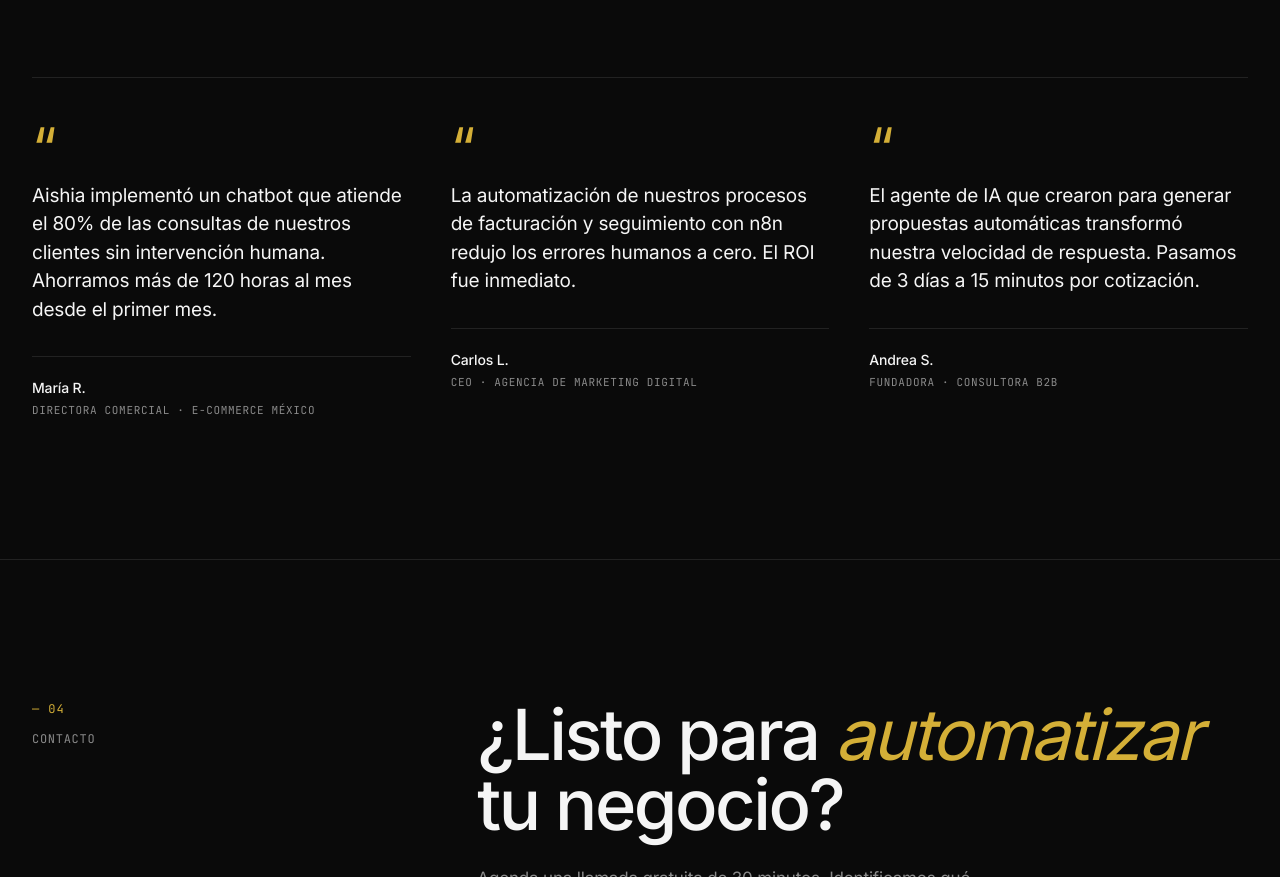
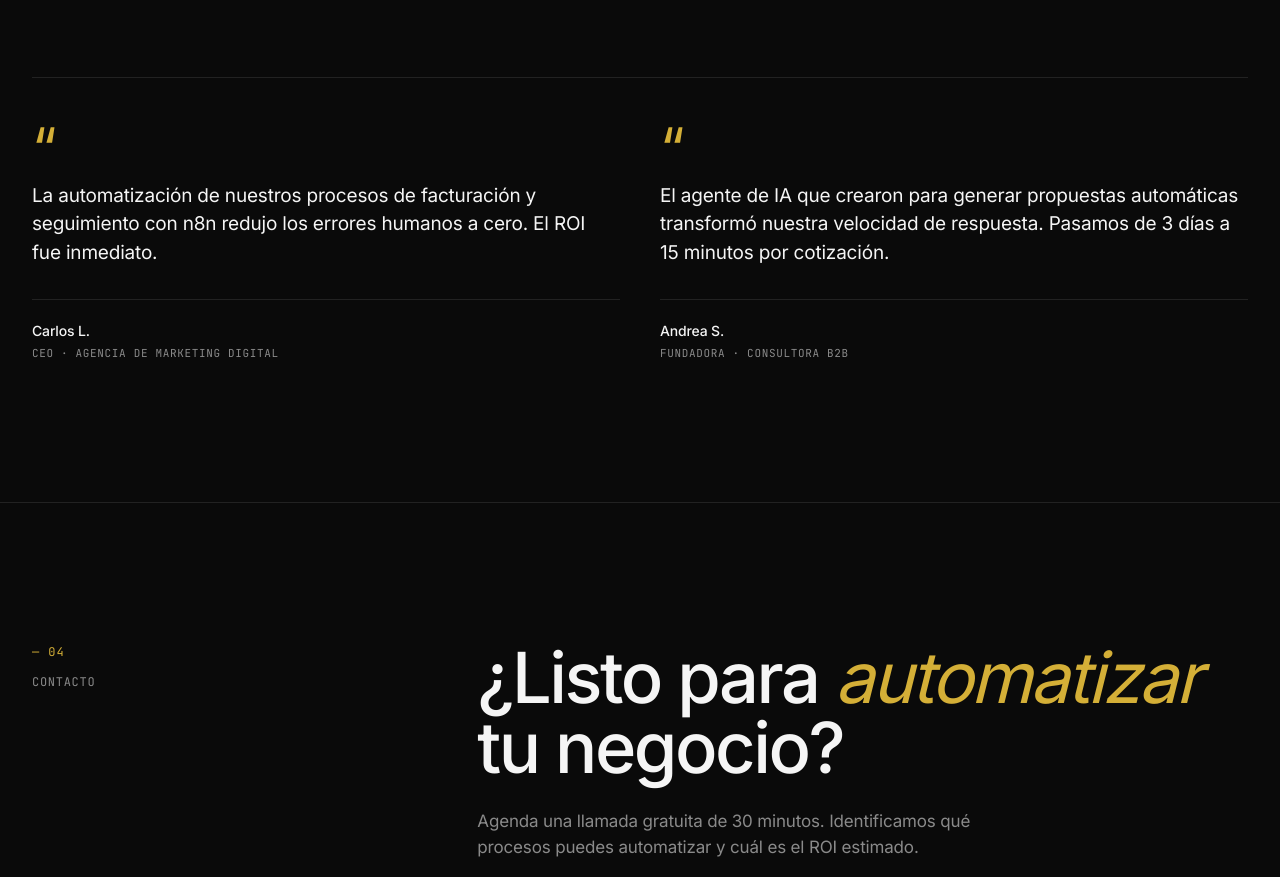
Before and after one commit to kevinrivm/aishia-website, a plain HTML site: page index.html in a window 1280 px wide. Shown: the part 3829-4706 px from the top of the page. Drawn offline with nearby package versions, Linux system fonts and the light colour scheme; animation ran at ten frames a second.

Commit message:
chore: quitar testimonio de relleno (María R.)
Co-Authored-By: Claude Opus 5 <noreply@anthropic.com>

```diff
--- a/css/styles.css
+++ b/css/styles.css
@@ -629,7 +629,7 @@ button { font: inherit; }
    ============================================= */
 .quotes {
   display: grid;
-  grid-template-columns: repeat(3, 1fr);
+  grid-template-columns: repeat(2, 1fr);
   gap: 40px;
   border-top: 1px solid var(--line);
   padding-top: 56px;
--- a/index.html
+++ b/index.html
@@ -224,14 +224,6 @@
 
       <div class="quotes">
         <article class="quote reveal">
-          <p class="quote-text">Aishia implementó un chatbot que atiende el 80% de las consultas de nuestros clientes sin intervención humana. Ahorramos más de 120 horas al mes desde el primer mes.</p>
-          <div class="quote-author">
-            <span class="quote-name">María R.</span>
-            <span class="quote-role">Directora Comercial · E-commerce México</span>
-          </div>
-        </article>
-
-        <article class="quote reveal" data-delay="1">
           <p class="quote-text">La automatización de nuestros procesos de facturación y seguimiento con n8n redujo los errores humanos a cero. El ROI fue inmediato.</p>
           <div class="quote-author">
             <span class="quote-name">Carlos L.</span>
@@ -239,7 +231,7 @@
           </div>
         </article>
 
-        <article class="quote reveal" data-delay="2">
+        <article class="quote reveal" data-delay="1">
           <p class="quote-text">El agente de IA que crearon para generar propuestas automáticas transformó nuestra velocidad de respuesta. Pasamos de 3 días a 15 minutos por cotización.</p>
           <div class="quote-author">
             <span class="quote-name">Andrea S.</span>
```
